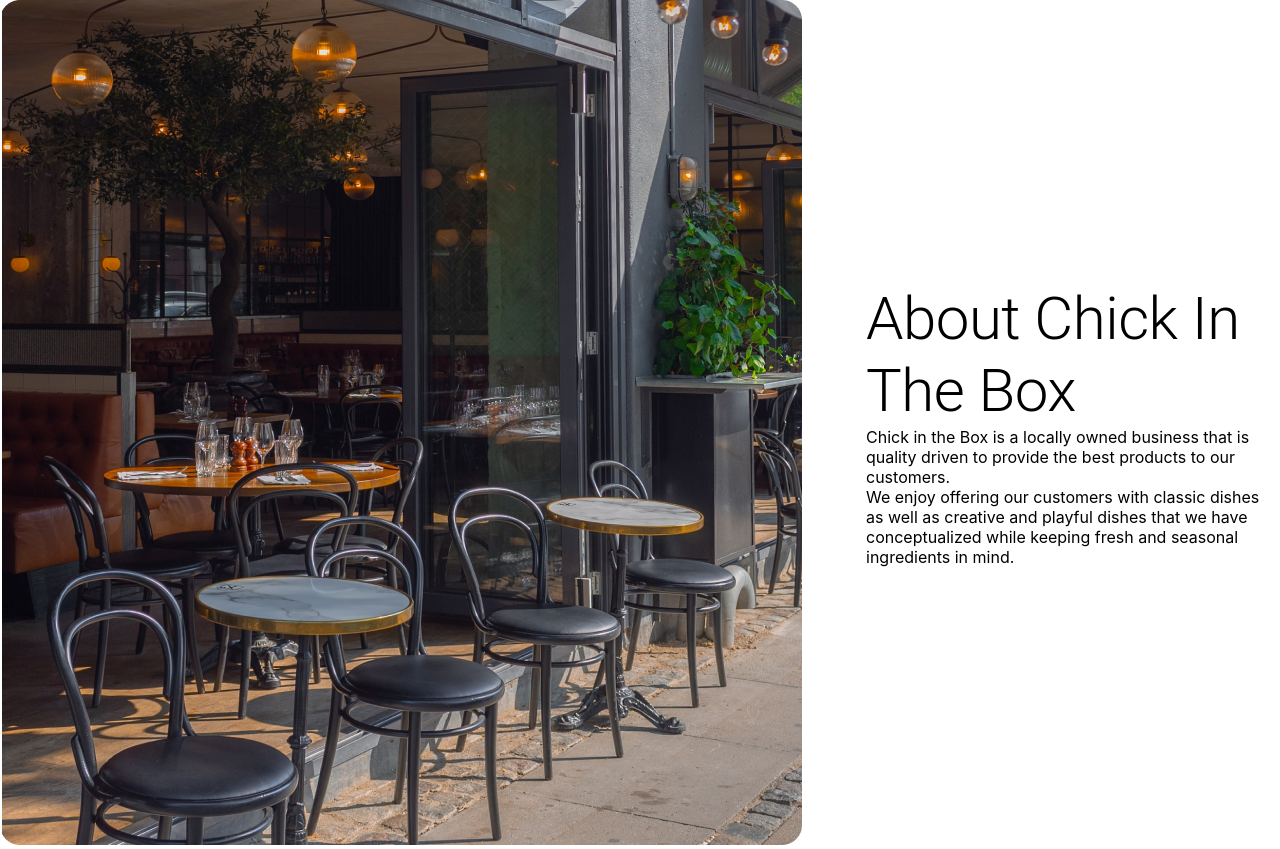
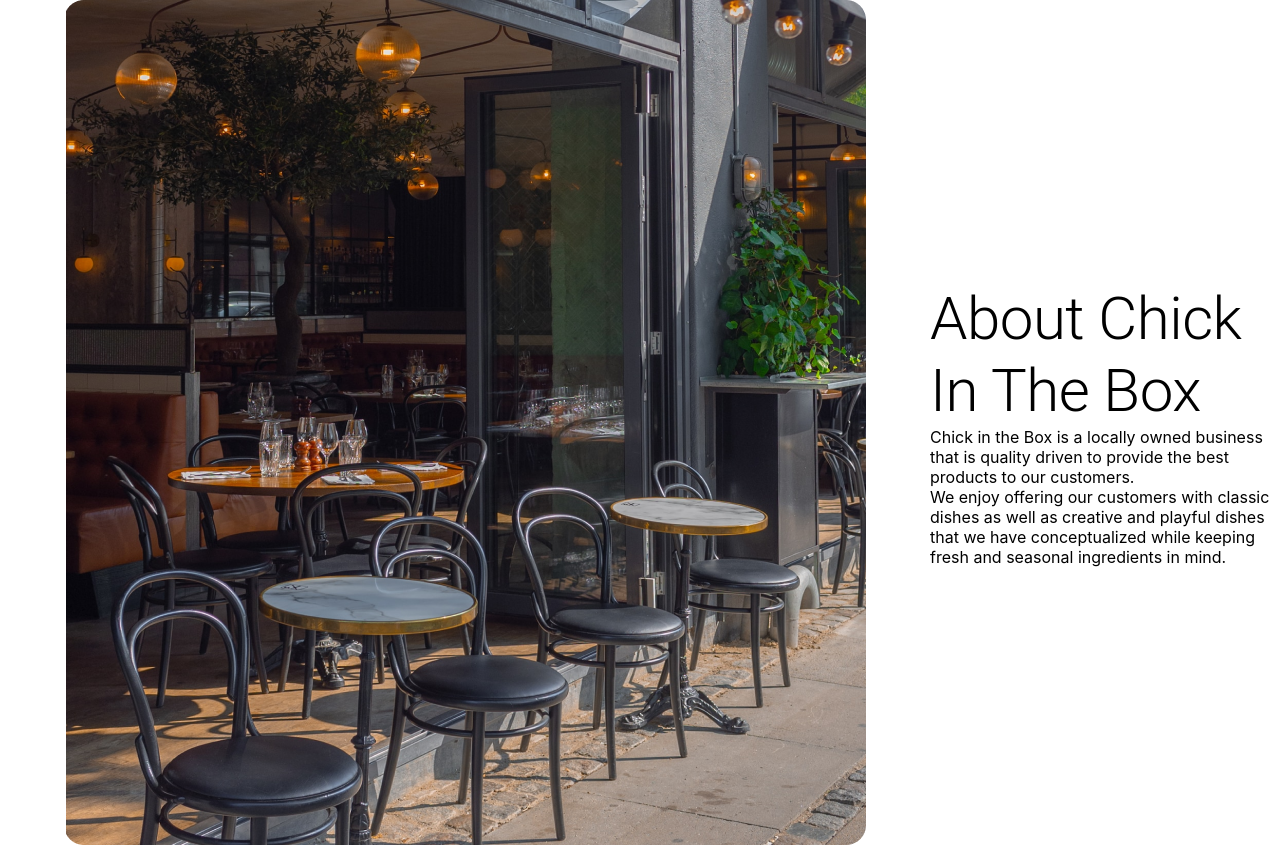
Before and after one commit to lyds214/chicken-website, a React (Create React App) app: page / in a window 1280 px wide. Built offline with nearby package versions, Linux system fonts and the light colour scheme.

Commit message:
added left padding

```diff
--- a/src/pages/About/About.js
+++ b/src/pages/About/About.js
@@ -1,21 +1,28 @@
 import React from "react";
 import cafe from "../../assets/img/cafe.png";
-import "./About.css";
 
 import Grid from '@mui/material/Grid';
 import Typography from '@mui/material/Typography';
 import Container from '@mui/material/Container';
 import Paper from '@mui/material/Paper'
+import Box from '@mui/material/Box'
 
 const About = () => {
 
   return (
-   <Grid container spacing={8} alignItems="center" justify='center'>
+    <Box
+      display="flex"
+      justifyContent="center"
+      alignItems="center"
+      minHeight="100vh"
+      sx={{ml: 8}}
+    >
+    <Grid container spacing={8} justify="center" alignItems="center">
         <Grid item>
           <img src={cafe} alt="cafe" />
         </Grid>
-        <Grid item xs={12} sm container alignItems="center" justify='center'>
-          <Grid item xs container spacing={2} >
+        <Grid item xs={12} sm container>
+          <Grid item xs container>
             <Grid item xs >
               <Typography variant="h2">About Chick In The Box</Typography>
               <Grid item xs>
@@ -26,20 +33,8 @@
           </Grid>
         </Grid>
       </Grid>
-    // <Grid container spacing={2}>
-    //   <Grid item>
-    //     <img src={cafe} alt="cafe" />
-    //   </Grid>
-    //   <Grid item container>
-    //     <Typography variant="h2">About Chick In The Box</Typography>
-    //   </Grid>
-    //   <Grid item>
-    //     <Typography variant="p">Chick in the Box is a locally owned business that is quality driven to provide the best products to our customers.</Typography>
-    //   </Grid>
-    //   <Grid item>
-    //     <Typography variant="p">We enjoy offering our customers with classic dishes as well as creative and playful dishes that we have conceptualized while keeping fresh and seasonal ingredients in mind.</Typography>
-    //   </Grid>
-    // </Grid>
+    </Box>
+
 
   );
 };
```
Also changed, not shown: src/pages/About/About.css (deleted, +0 -29 lines).
